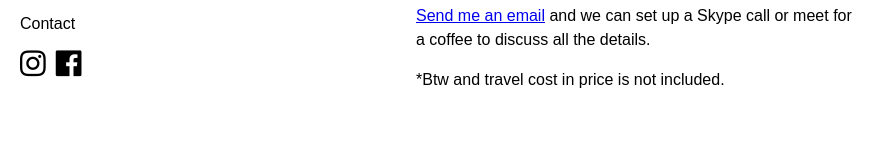
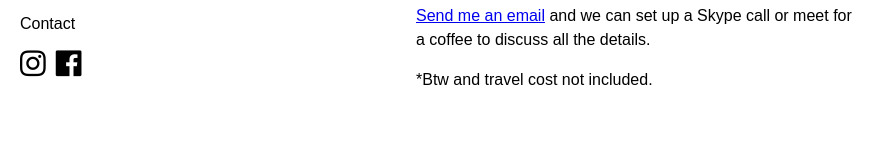
Before and after one commit to 3n1k0/anniekostolany.com, a React app: page /events in a window 1280 px wide. Shown: the part 364-510 px from the top of the page, without its empty margins (0-893 px from the left). Built offline with nearby package versions, Linux system fonts and the light colour scheme.

Commit message:
Update Events.jsx

```diff
--- a/src/components/pages/Events.jsx
+++ b/src/components/pages/Events.jsx
@@ -15,7 +15,7 @@ export default () => (
 
 		<p><a href="/contat">Send me an email</a> and we can set up a Skype call or meet for a coffee to discuss all the details.</p>
 
-		<p>*Btw and travel cost in price is not included.</p>
+		<p>*Btw and travel cost not included.</p>
 
 
 		<BookNowButton />
```
